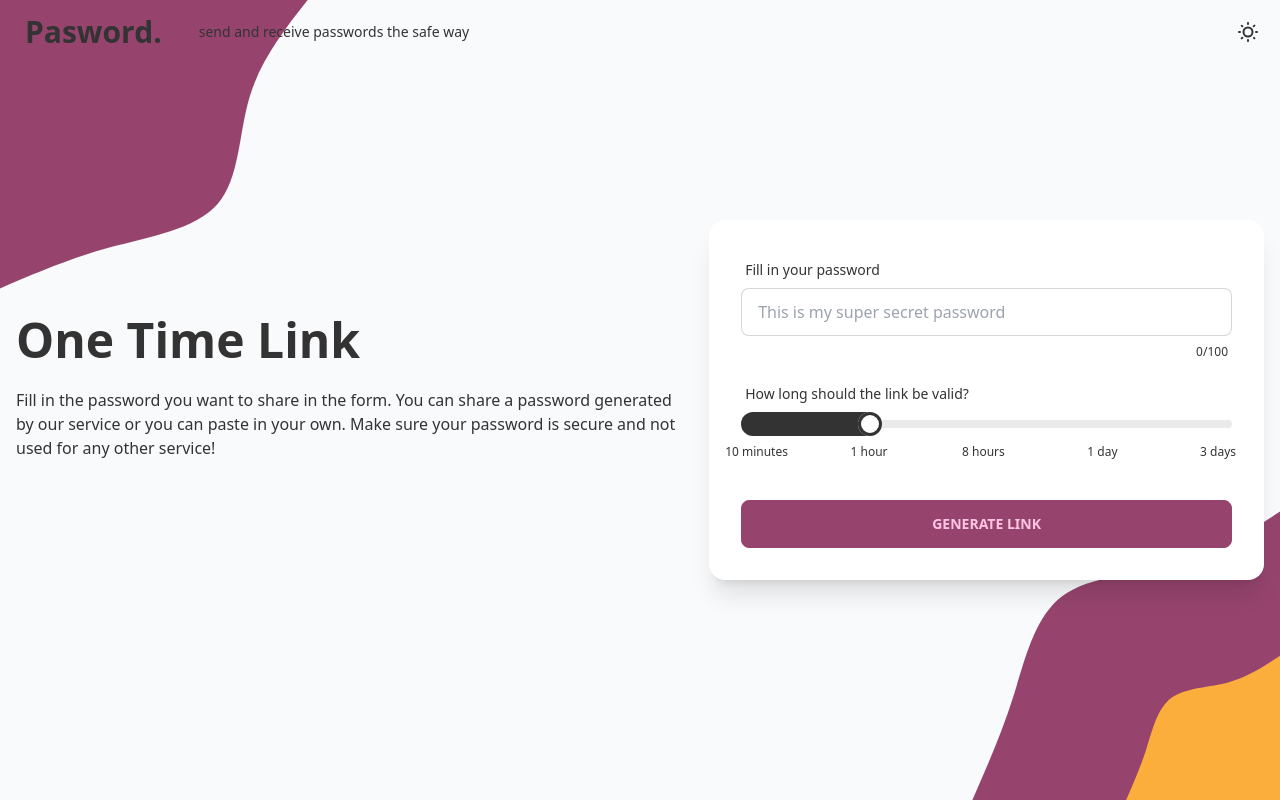
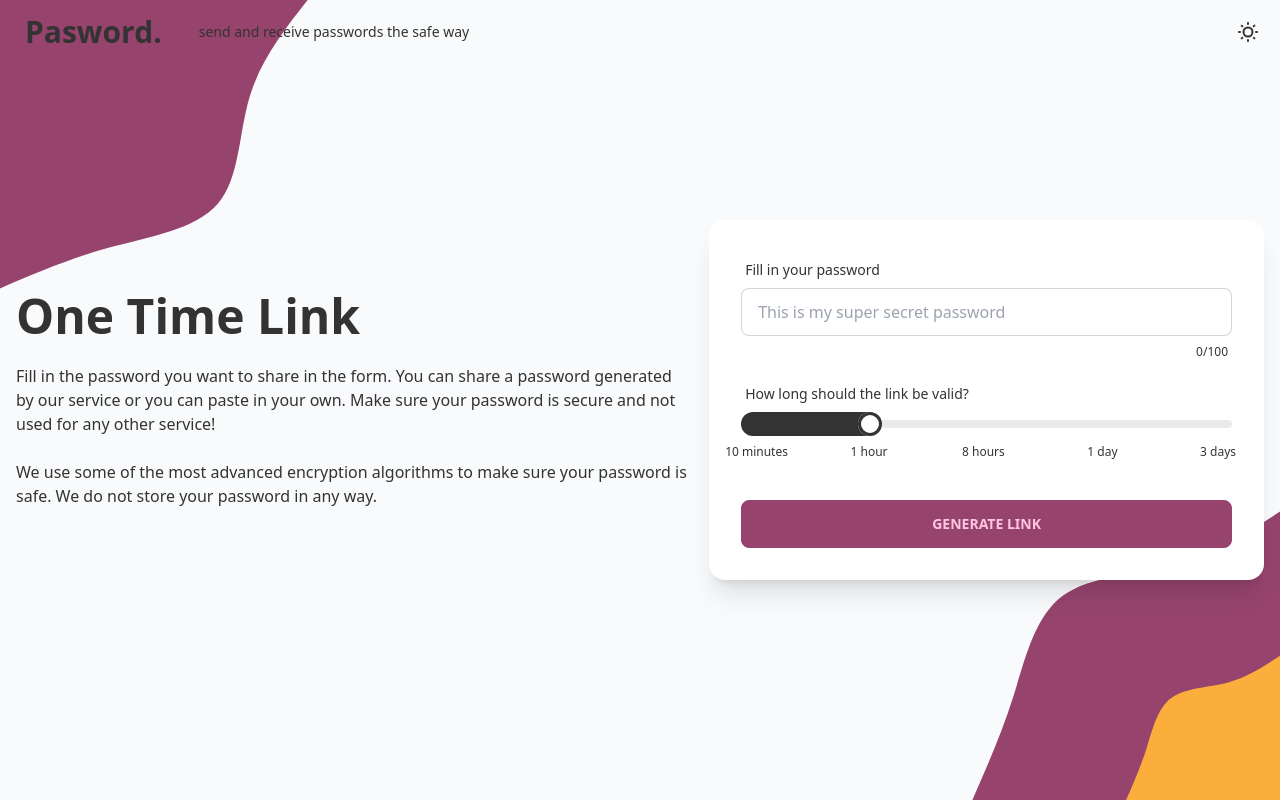
Before and after one commit to larsniet/paswords, a Next.js app: page / in a window 1280 px wide. Built offline with nearby package versions, Linux system fonts and the light colour scheme.

Commit message:
Added some homepage text and removed imports

```diff
--- a/pages/api/deletePassword.ts
+++ b/pages/api/deletePassword.ts
@@ -1,8 +1,7 @@
 import { database } from "@lib/firebaseConfig";
-import { collection, deleteDoc, doc } from "firebase/firestore";
+import { deleteDoc, doc } from "firebase/firestore";
 
 import type { NextApiRequest, NextApiResponse } from "next";
-const dbInstance = collection(database, "passwords");
 
 type Data = {
     uniqueID?: string;
--- a/pages/index.tsx
+++ b/pages/index.tsx
@@ -31,6 +31,11 @@ const Home: NextPage = () => {
               Make sure your password is secure and not used for any other
               service!
             </p>
+            <p>
+              We use some of the most advanced encryption algorithms to make
+              sure your password is safe. We do not store your password in any
+              way.
+            </p>
           </div>
           <PasswordForm
             setUniqueID={setUniqueID}
```
Lines whose indentation alone changed are shown as unchanged.
